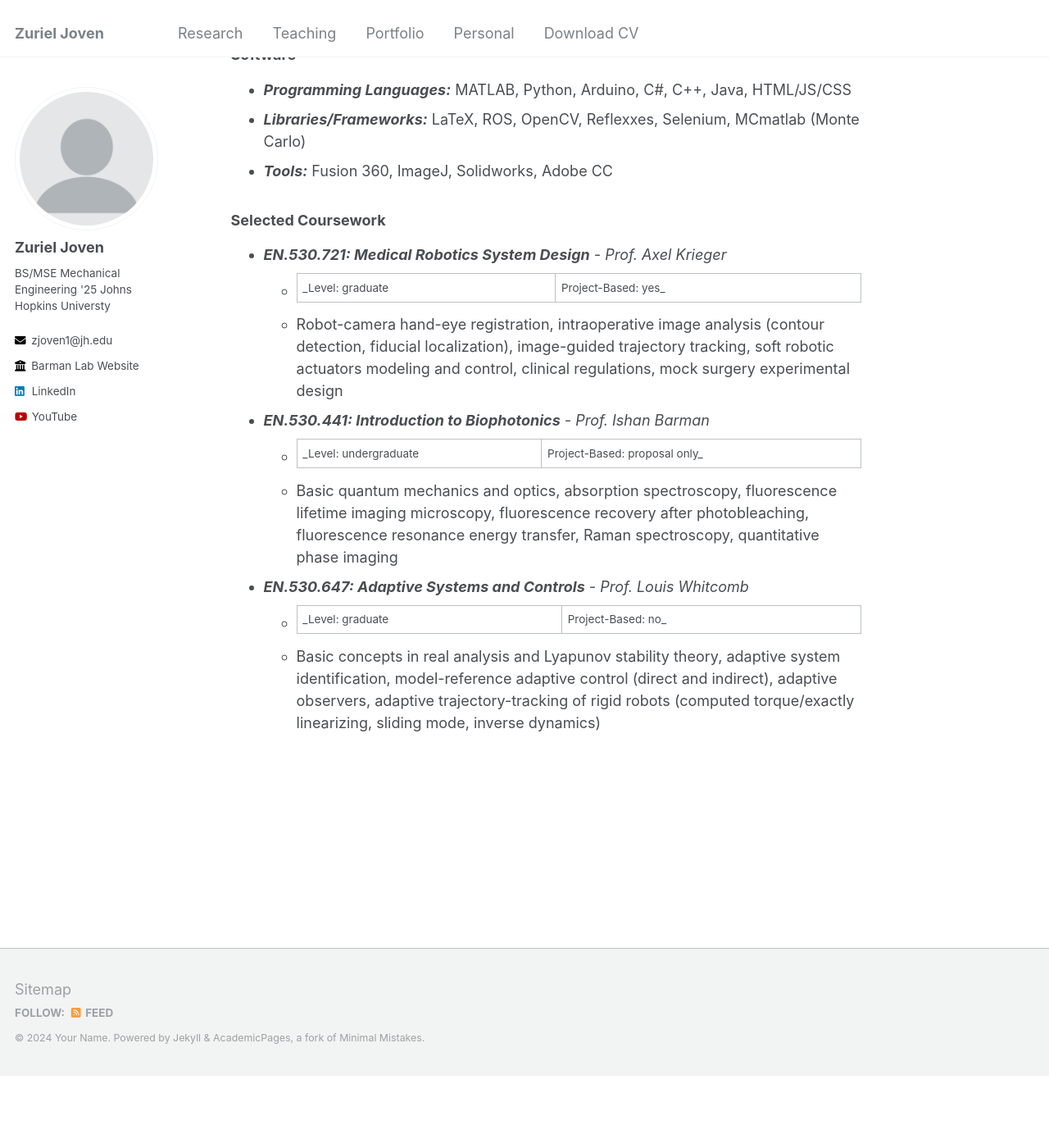
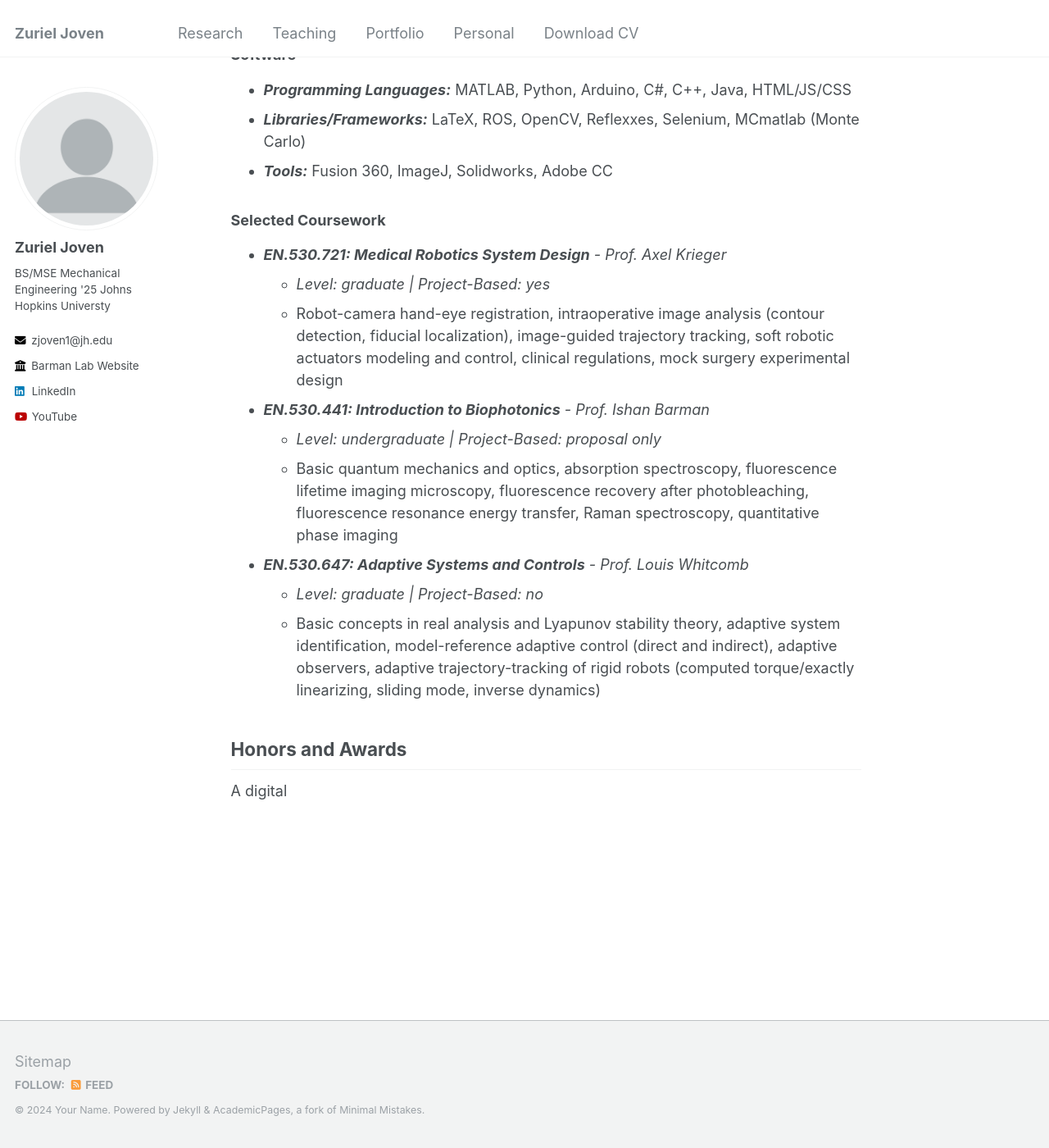
Before and after one commit to zurieljoven/zurieljoven.github.io, a Jekyll site: the page built from _pages/about.md, in a window 1280 px wide and 1400 px high, scrolled down 1896 px. Shown: the whole window at 82% size. Built offline with Jekyll 4.4.1, drawn with Linux system fonts in a browser that asks for light colours; before the commit the page ends 3207 px from its top, so only the background shows below that.

Commit message:
TRY TO FIXE TABLE

```diff
--- a/_pages/about.md
+++ b/_pages/about.md
@@ -52,11 +52,14 @@ Current expertise, both practical and theoretical. See some applications of thes
 
 ### Selected Coursework
   * _**EN.530.721: Medical Robotics System Design** - Prof. Axel Krieger_
-    * _Level: graduate | Project-Based: yes_
+    * _Level: graduate \| Project-Based: yes_
     * Robot-camera hand-eye registration, intraoperative image analysis (contour detection, fiducial localization), image-guided trajectory tracking, soft robotic actuators modeling and control, clinical regulations, mock surgery experimental design
   * _**EN.530.441: Introduction to Biophotonics** - Prof. Ishan Barman_
-    * _Level: undergraduate | Project-Based: proposal only_
+    * _Level: undergraduate \| Project-Based: proposal only_
     * Basic quantum mechanics and optics, absorption spectroscopy, fluorescence lifetime imaging microscopy, fluorescence recovery after photobleaching, fluorescence resonance energy transfer, Raman spectroscopy, quantitative phase imaging
   * _**EN.530.647: Adaptive Systems and Controls** - Prof. Louis Whitcomb_
-    * _Level: graduate | Project-Based: no_
+    * _Level: graduate \| Project-Based: no_
     * Basic concepts in real analysis and Lyapunov stability theory, adaptive system identification, model-reference adaptive control (direct and indirect), adaptive observers, adaptive trajectory-tracking of rigid robots (computed torque/exactly linearizing, sliding mode, inverse dynamics)
+
+## Honors and Awards
+A digital
```
